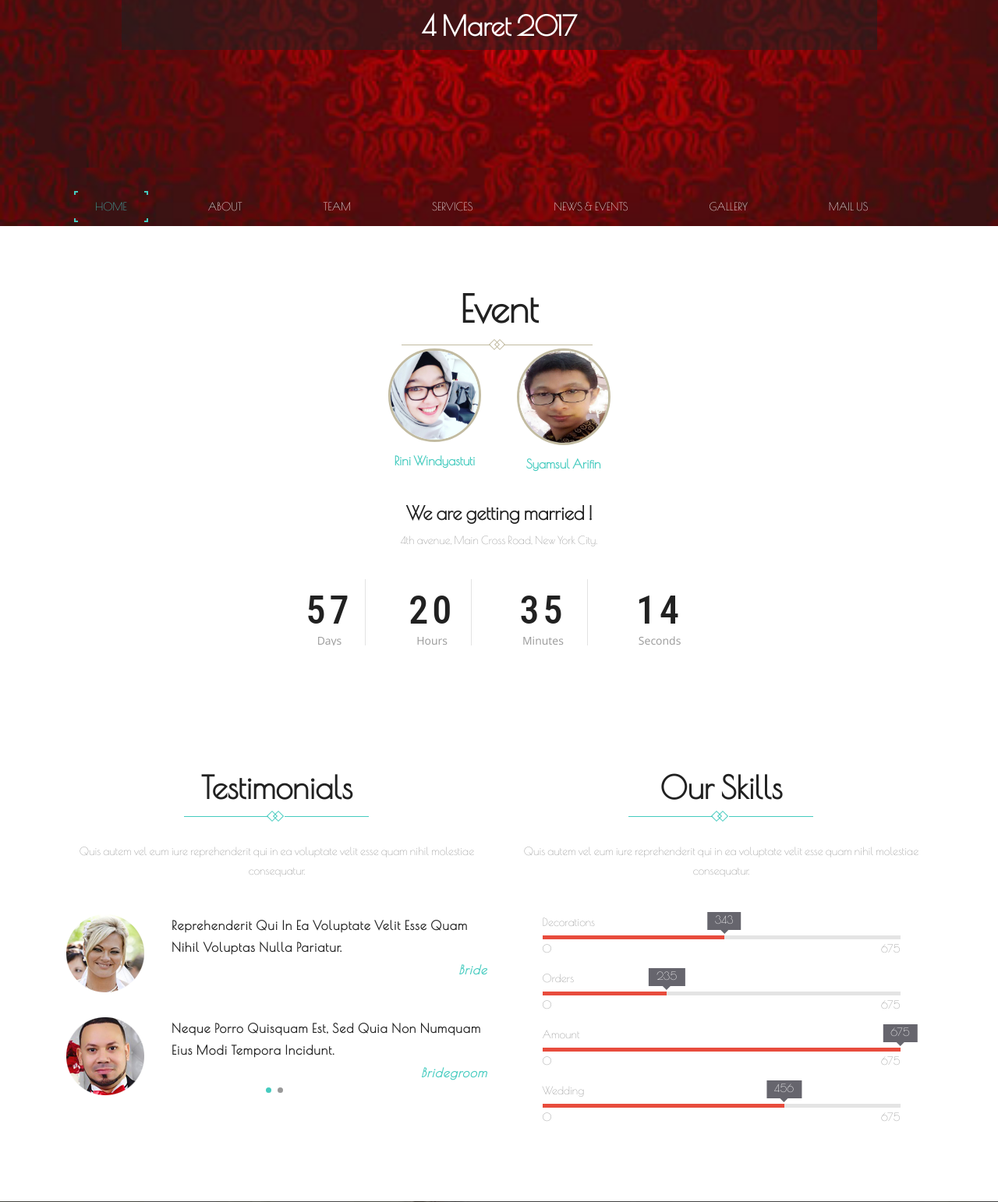
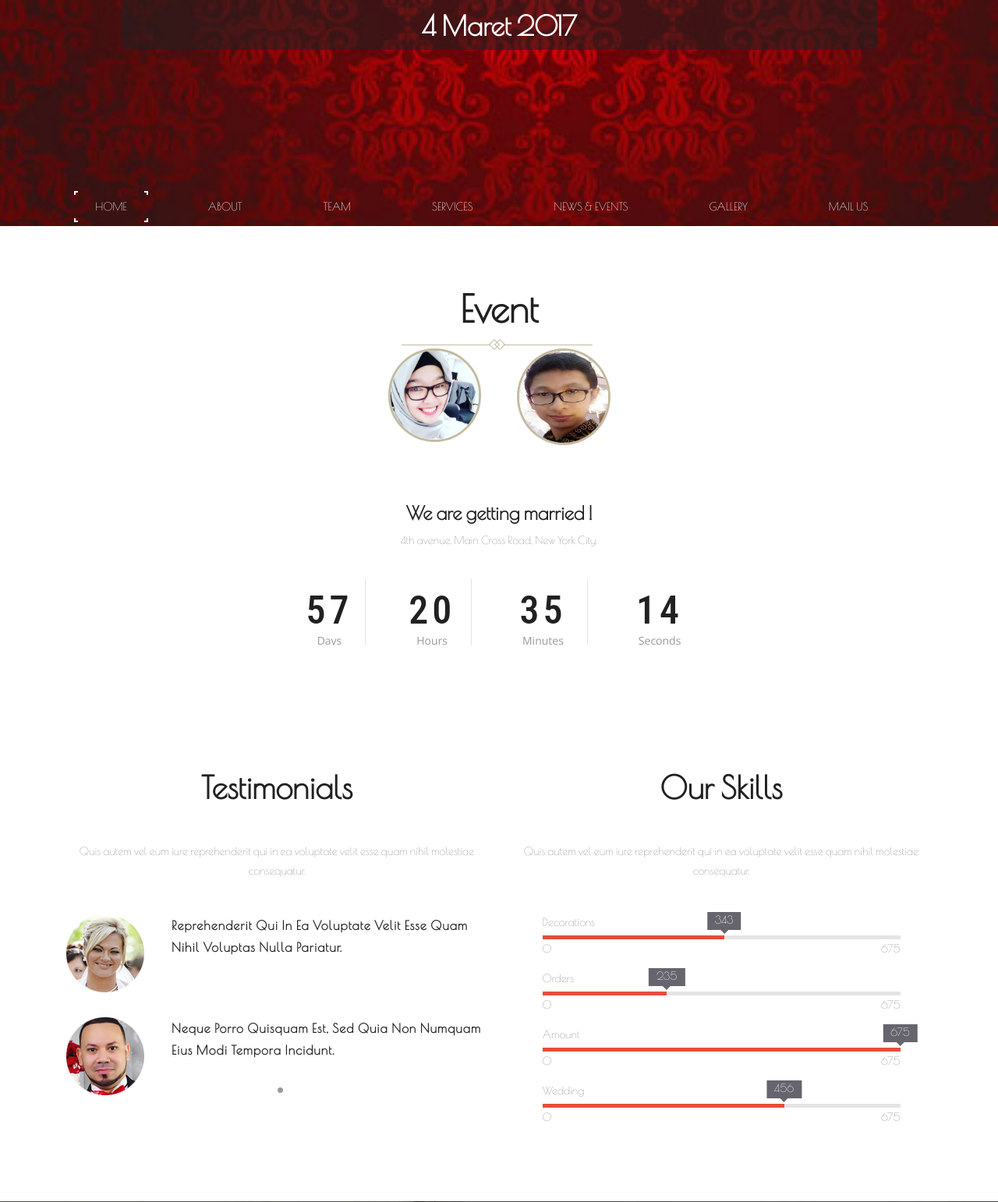
Before and after one commit to riniwindy/rini-syamsul.xyz, a PHP site: page / in a window 1280 px wide. Shown: the part 695-2237 px from the top of the page at 78% size. Run offline with PHP 8.4, Linux system fonts and the light colour scheme; some web fonts are replaced.

Commit message:
Update style.css

```diff
--- a/css/style.css
+++ b/css/style.css
@@ -229,8 +229,8 @@ ul.social-icons li .icon-button .icon-g-plus:hover{
   position: absolute;
   left: 0;
   top: 0;
-  border-top: 2px solid #45CBBF;
-  border-left: 2px solid #45CBBF;
+  border-top: 2px solid #fff;
+  border-left: 2px solid #fff;
   -moz-transition: 0.3s;
   -o-transition: 0.3s;
   -webkit-transition: 0.3s;
@@ -245,9 +245,9 @@ ul.social-icons li .icon-button .icon-g-plus:hover{
   position: absolute;
   right: 0;
   bottom: 0;
-  border-right: 2px solid #45CBBF;
+  border-right: 2px solid #fff;
 /*-- agileits --*/
-  border-bottom: 2px solid #45CBBF;
+  border-bottom: 2px solid #fff;
   -moz-transition: 0.3s;
   -o-transition: 0.3s;
   -webkit-transition: 0.3s;
@@ -262,8 +262,8 @@ ul.social-icons li .icon-button .icon-g-plus:hover{
   position: absolute;
   right: 0;
   top: 0;
-  border-right: 2px solid #45CBBF;
-  border-top: 2px solid #45CBBF;
+  border-right: 2px solid #fff;
+  border-top: 2px solid #fff;
   -moz-transition: 0.3s;
   -o-transition: 0.3s;
   -webkit-transition: 0.3s;
@@ -278,8 +278,8 @@ ul.social-icons li .icon-button .icon-g-plus:hover{
   position: absolute;
   left: 0;
   bottom: 0;
-  border-left: 2px solid #45CBBF;
-  border-bottom: 2px solid #45CBBF;
+  border-left: 2px solid #fff;
+  border-bottom: 2px solid #fff;
   -moz-transition: 0.3s;
   -o-transition: 0.3s;
   -webkit-transition: 0.3s;
@@ -461,7 +461,7 @@ position:relative;
 }
 .testimonials h3:after,.testimonials h3:before,.testimonials-grid-right h3:after,.testimonials-grid-right h3:before{
 	content: '';
-    background: #45CBBF;
+    background: #fff;
     width: 20%;
     height: 1px;
     position: absolute;
@@ -514,7 +514,7 @@ p.testimonials-dummy{
 }
 .testimonials-grid-left-grid-right h4 i{
 	display:block;
-	color:#45CBBF;
+	color:#fff;
 	text-align:right;
 }
 .testimonials-grid-left-grid:nth-child(2){
@@ -559,7 +559,7 @@ ul.wmuSliderPagination {
 	-ms-border-radius: 50px;
 }
 .wmuSliderPagination a.wmuActive {
-	background:#45CBBF;
+	background:#fff;
 }
 /* Default Skin */
 .wmuGallery .wmuGalleryImage {
@@ -761,7 +761,7 @@ ul.wmuSliderPagination {
 }
 .services-grids-wedding-right h4,.services-grids-wedding-left h4{
 	font-size:1em;
-	color:#45CBBF;
+	color:#fff;
 	margin:1em 0;
 }
 .services-grids-wedding h5{
```
Also changed, not shown: other parts of css/style.css (+18 -18 lines).
